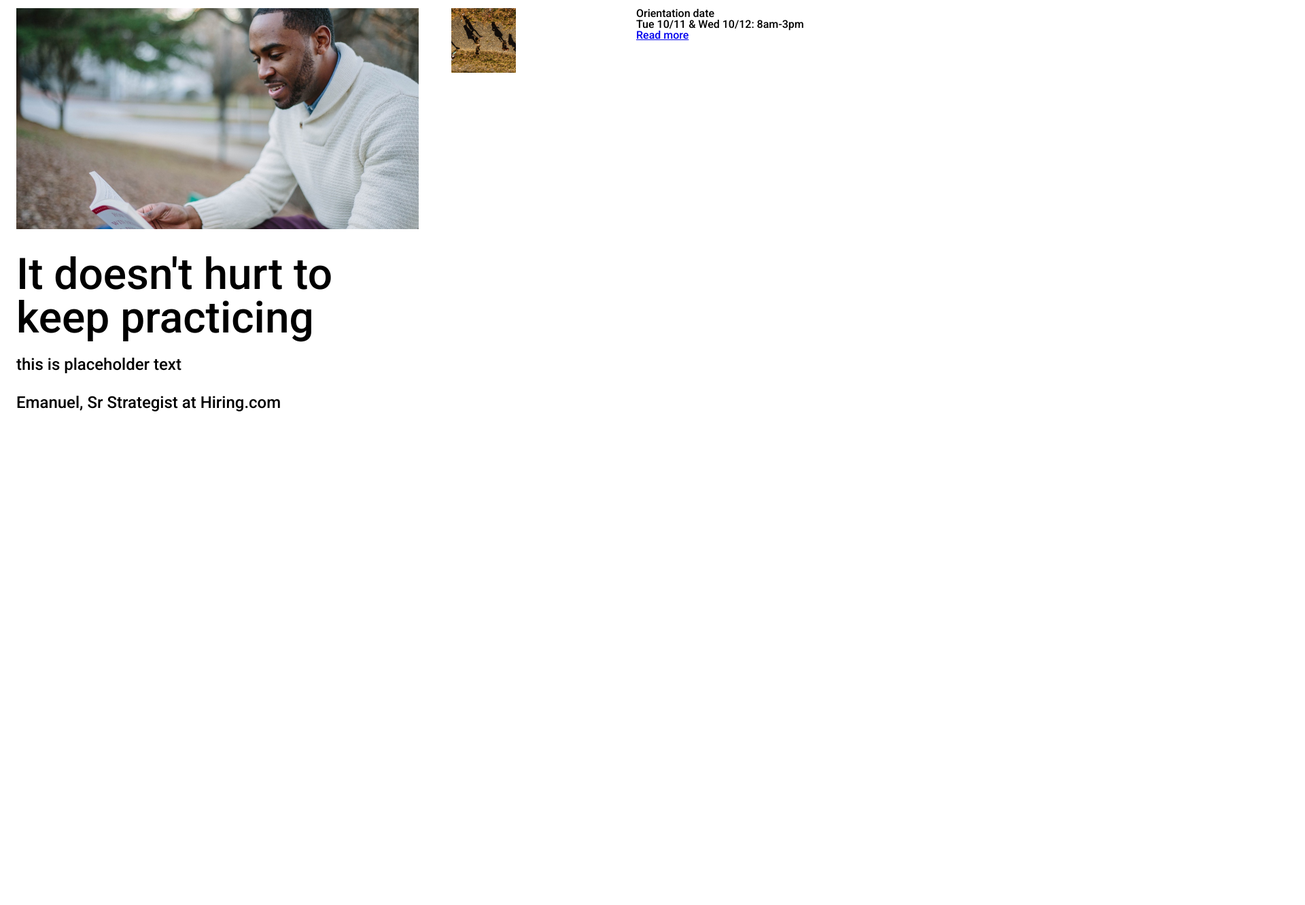
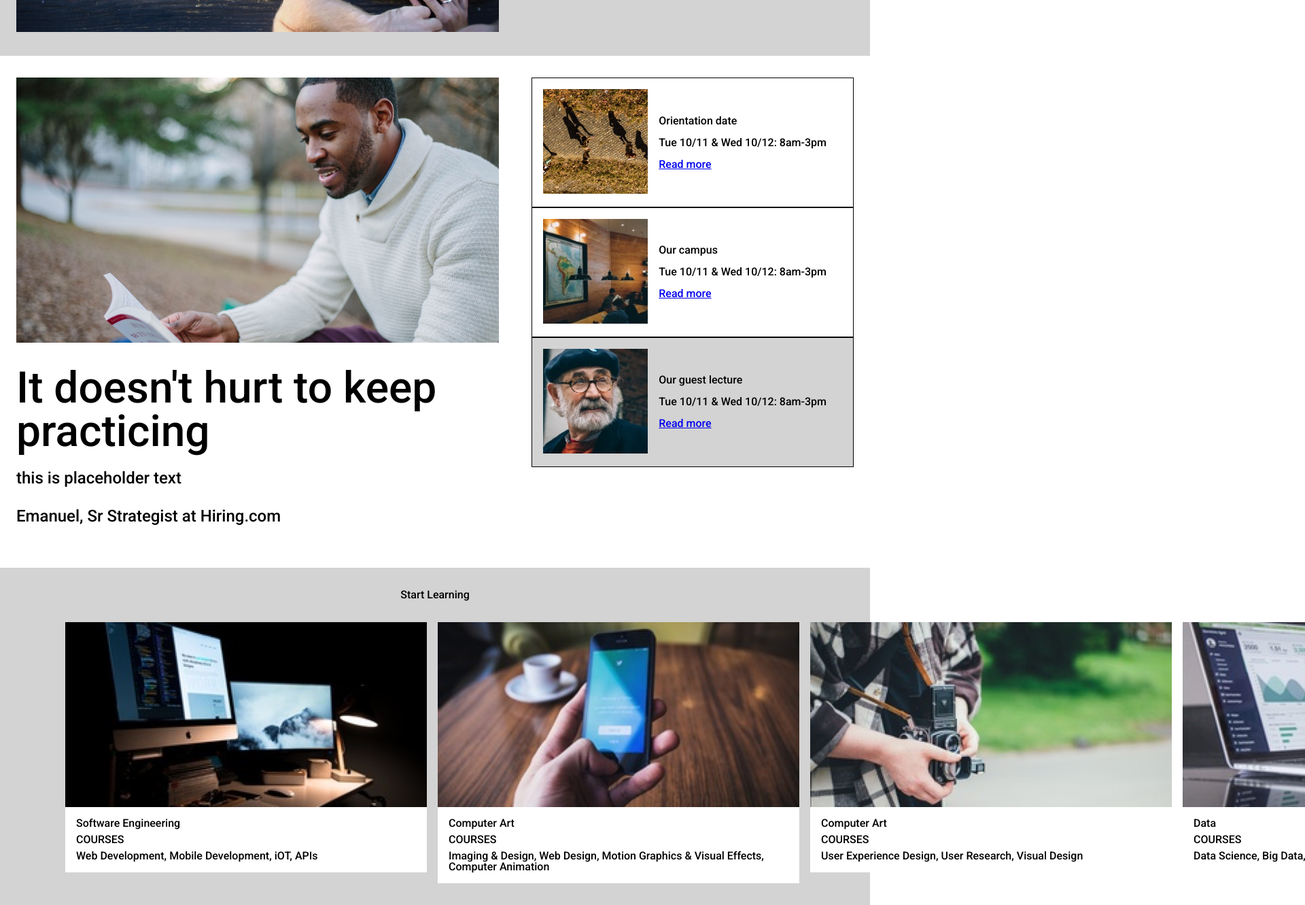
Before and after one commit to nwallingsford/colmaracademy, a plain HTML site: page index.html in a window 1280 px wide. Shown: the part 580-1911 px from the top of the page at 68% size, 1920 px wide, since content can reach past the window. Before the commit the page ends 1248 px from the top, so only its background shows below. Drawn offline with Linux system fonts and the light colour scheme.

Commit message:
Start on course offerings section

```diff
--- a/index.html
+++ b/index.html
@@ -42,14 +42,113 @@
           <p>this is placeholder text</p>
           <p>Emanuel, Sr Strategist at Hiring.com</p>
       </div>
-      <div class="campus-info-links flex">
-        <div class="campus-info-image">
-          <img src="resources/images/information-orientation.jpg" alt="Students walking on campus">
+      <div class="campus-info-sidebar flex">
+        <!-- Orientation date -->
+        <div class="campus-info-item flex">
+          <div class="campus-info-image">
+            <img src="resources/images/information-orientation.jpg" alt="Students walking on campus">
+          </div>
+          <div class="campus-info-detail flex">
+            <span>Orientation date</span>
+            <span>Tue 10/11 &amp; Wed 10/12: 8am-3pm</span>
+            <span><a href="#">Read more</a></span>
+          </div>
         </div>
-        <div class="campus-info-detail">
-          <h2>Orientation date</h2>
-          <p>Tue 10/11 &amp; Wed 10/12: 8am-3pm</p>
-          <a href="#">Read more</a>
+        <!-- Our campus -->
+        <div class="campus-info-item flex">
+          <div class="campus-info-image">
+            <img src="resources/images/information-campus.jpg" alt="Students walking on campus">
+          </div>
+          <div class="campus-info-detail flex">
+            <span>Our campus</span>
+            <span>Tue 10/11 &amp; Wed 10/12: 8am-3pm</span>
+            <span><a href="#">Read more</a></span>
+          </div>
+        </div>
+        <!-- Our guest lecture -->
+        <div class="campus-info-item flex">
+          <div class="campus-info-image">
+            <img src="resources/images/information-guest-lecture.jpg" alt="Students walking on campus">
+          </div>
+          <div class="campus-info-detail flex">
+            <span>Our guest lecture</span>
+            <span>Tue 10/11 &amp; Wed 10/12: 8am-3pm</span>
+            <span><a href="#">Read more</a></span>
+          </div>
+        </div>
+      </div>
+    </div>
+    <!-- Start Learning -->
+    <div class="courses-section flex column">
+      <div class="courses-title">
+        <h1>Start Learning</h1>
+      </div>
+      <div class="courses-offerings flex">
+        <!-- Software Engineering -->
+        <div class="course-item flex column">
+          <div class="course-image flex">
+            <img src="resources/images/course-software.jpg" alt="Mac computer monitors">
+          </div>
+          <div class="course-detail flex column">
+            <span>Software Engineering</span>
+            <span>COURSES</span>
+            <span>Web Development, Mobile Development, iOT, APIs</span>
+          </div>
+        </div>
+        <!-- Computer Art -->
+        <div class="course-item flex column">
+          <div class="course-image flex">
+            <img src="resources/images/course-computer-art.jpg" alt="A person holding a mobile phone over a coffee table">
+          </div>
+          <div class="course-detail flex column">
+            <span>Computer Art</span>
+            <span>COURSES</span>
+            <span>Imaging &amp; Design, Web Design, Motion Graphics &amp; Visual Effects, Computer Animation</span>
+          </div>
+        </div>
+        <!-- Design -->
+        <div class="course-item flex column">
+          <div class="course-image flex">
+            <img src="resources/images/course-design.jpg" alt="A person holding a camera">
+          </div>
+          <div class="course-detail flex column">
+            <span>Computer Art</span>
+            <span>COURSES</span>
+            <span>User Experience Design, User Research, Visual Design</span>
+          </div>
+        </div>
+        <!-- Data -->
+        <div class="course-item flex column">
+          <div class="course-image flex">
+            <img src="resources/images/course-data.jpg" alt="An laptop with a pie chart displayed on the monitor">
+          </div>
+          <div class="course-detail flex column">
+            <span>Data</span>
+            <span>COURSES</span>
+            <span>Data Science, Big Data, SQL, Data Visualization</span>
+          </div>
+        </div>
+        <!-- Business -->
+        <div class="course-item flex column">
+          <div class="course-image flex">
+            <img src="resources/images/course-business.jpg" alt="A chess board">
+          </div>
+          <div class="course-detail flex column">
+            <span>Business</span>
+            <span>COURSES</span>
+            <span>Product Development, Business Development, Startup</span>
+          </div>
+        </div>
+        <!-- Marketing -->
+        <div class="course-item flex column">
+          <div class="course-image flex">
+            <img src="resources/images/course-marketing.jpg" alt="A smartwatch on a person's wrist">
+          </div>
+          <div class="course-detail flex column">
+            <span>Marketing</span>
+            <span>COURSES</span>
+            <span>Analytics, Content Marketing, Mobile Marketing</span>
+          </div>
         </div>
       </div>
     </div>
--- a/resources/css/style.css
+++ b/resources/css/style.css
@@ -50,8 +50,8 @@ html {
 }
 
 .hero-text {
-  margin: auto 0;
-  line-height: 1;
+  margin: 2rem 1.5rem;
+  width: 40%;
 }
 
 .hero-text h1 {
@@ -96,11 +96,74 @@ html {
   font-size: 1.5rem;
 }
 
-.campus-info-links {
-  width: 60%;
+.campus-info-sidebar {
+  width: 40%;
   margin: 2rem 1.5rem;
 }
 
-.campus-info-links img {
+.campus-info-sidebar.flex {
+  flex-direction: column;
+}
+
+.campus-info-item {
+  border: solid 1px;
+}
+
+.campus-info-image {
   width: 35%;
+  margin: 1rem;
 }
+
+.campus-info-sidebar img {
+  width: 100%;
+  height: auto;
+}
+
+.campus-info-detail {
+  width: 65%;
+}
+
+.campus-info-detail.flex {
+  flex-direction: column;
+  justify-content: center;
+}
+
+.campus-info-item:last-child {
+  background: lightgray;
+}
+
+.campus-info-detail span {
+  padding: .5rem 0;
+}
+
+/* Courses styles */
+
+.courses-section {
+  background: lightgray;
+}
+
+.courses-title h1 {
+  text-align: center;
+  padding: 2rem 0;
+}
+
+.courses-offerings.flex {
+  margin: 0 6rem 2rem 6rem;
+}
+
+.column {
+  flex-direction: column;
+}
+
+.course-detail.flex.column {
+  background: white;
+  padding: 1rem;
+}
+
+.course-detail.flex.column span:nth-child(1n + 2) {
+  padding-top: .5rem;
+}
+
+.course-item {
+  padding-right: 1rem;
+}
```
